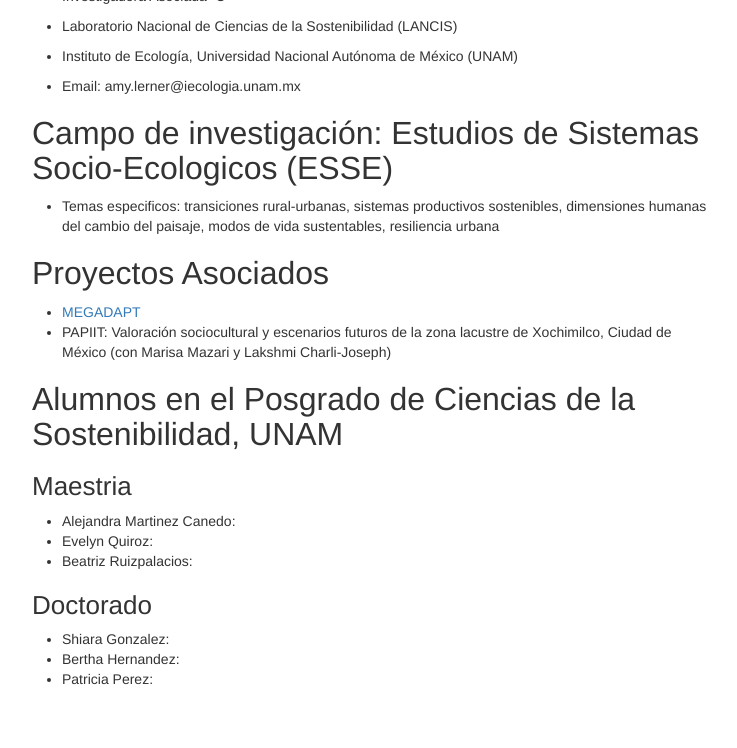
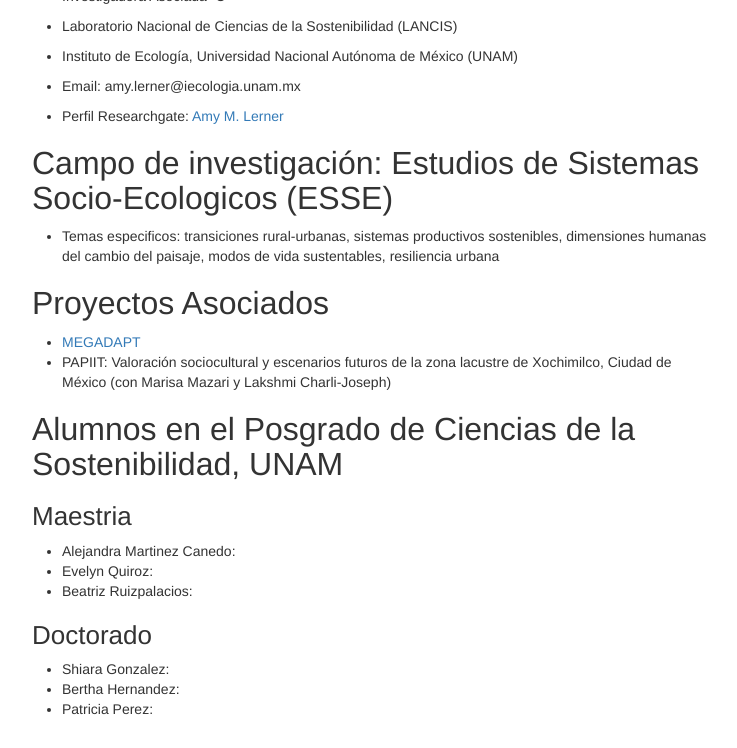
Before and after one commit to marcoajh/sostenibilidad-unam.github.io, a Jekyll site: the page built from academicos/amy_lerner.md, in a window 1280 px wide and 900 px high, scrolled down 436 px, cut to the strip 152-900 px from the top of the window. Shown: the whole strip, without its empty margins (268-1005 px from the left). Built offline with Jekyll 4.4.1, drawn with Linux system fonts in a browser that asks for light colours.

Commit message:
Update amy_lerner.md

```diff
--- a/academicos/amy_lerner.md
+++ b/academicos/amy_lerner.md
@@ -15,6 +15,8 @@ exclude: true
 - Instituto de Ecología, Universidad Nacional Autónoma de México (UNAM)
 
 - Email: amy.lerner@iecologia.unam.mx
+
+- Perfil Researchgate: [Amy M. Lerner](https://www.researchgate.net/profile/Amy_Lerner3)
 
 
 ## Campo de investigación: Estudios de Sistemas Socio-Ecologicos (ESSE)
```
